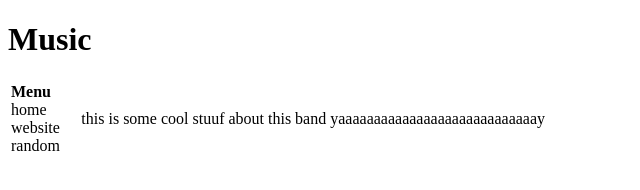
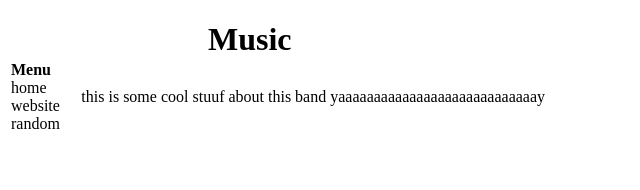
Before and after one commit to Alden555/Alden555.github.io, a plain HTML site: page index.html in a window 1280 px wide. Shown: the whole page, without its empty margins (0-640 px from the left). Drawn offline with Linux system fonts and the light colour scheme.

Commit message:
included css

```diff
--- /dev/null
+++ b/css/main.css
@@ -0,0 +1,4 @@
+h1.heading {
+    margin-bottom:0px;
+    margin-left:200px;
+}
--- a/index.html
+++ b/index.html
@@ -1,6 +1,13 @@
 <!DOCTYPE html>
 <html>
 	<head>
+		<meta charset="utf-8">
+
+		<meta name="viewport" content="width=device-width, initial-scale=1, maximum-scale=1">
+
+		<title>skrollr - parallax scrolling for the masses</title>
+
+		<link href="css/main.css" rel="stylesheet" type="text/css" />
 	</head>
 	<body>
 		<h1 class="heading"><strong>Music</strong></h1>
```
